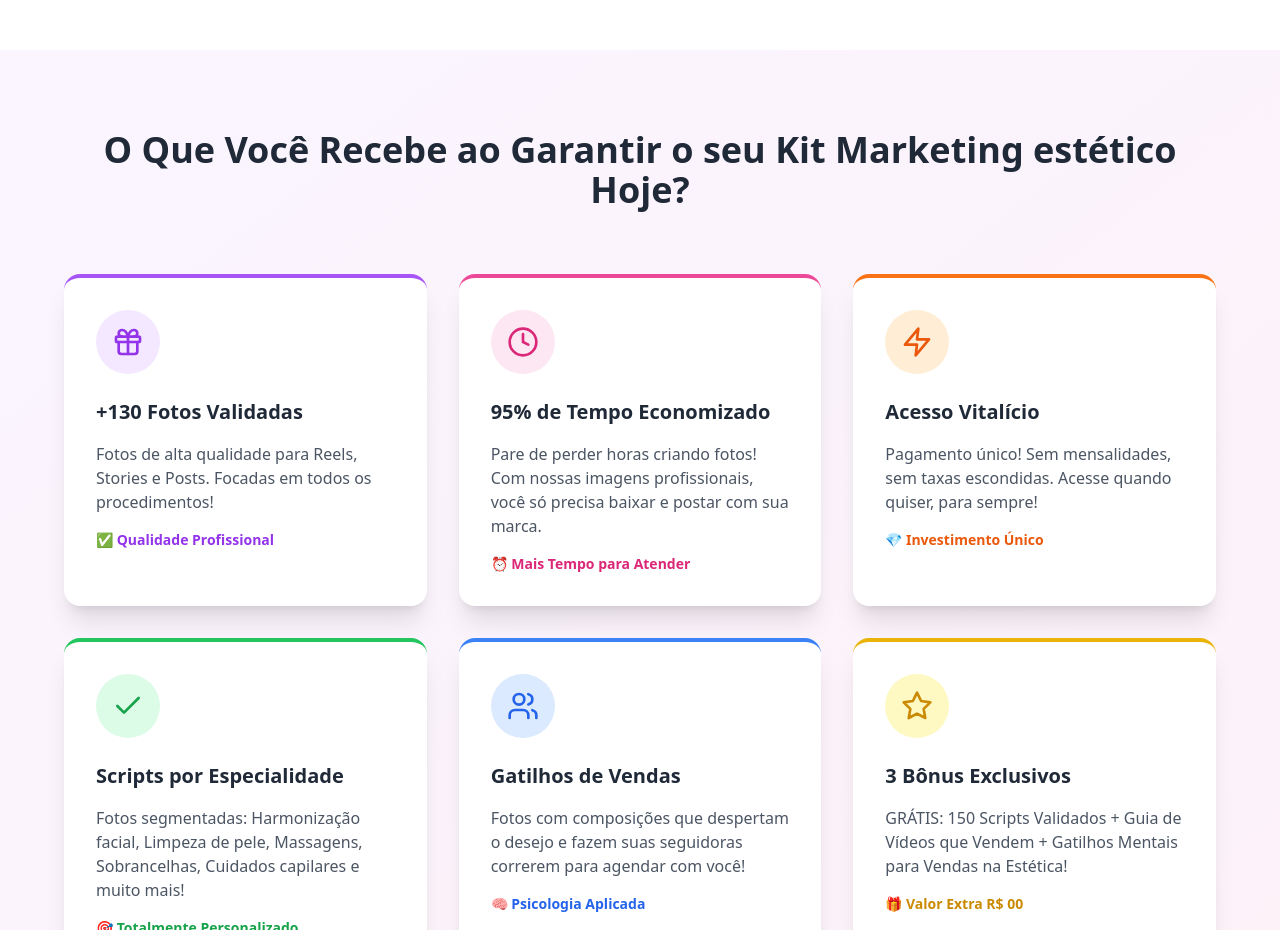
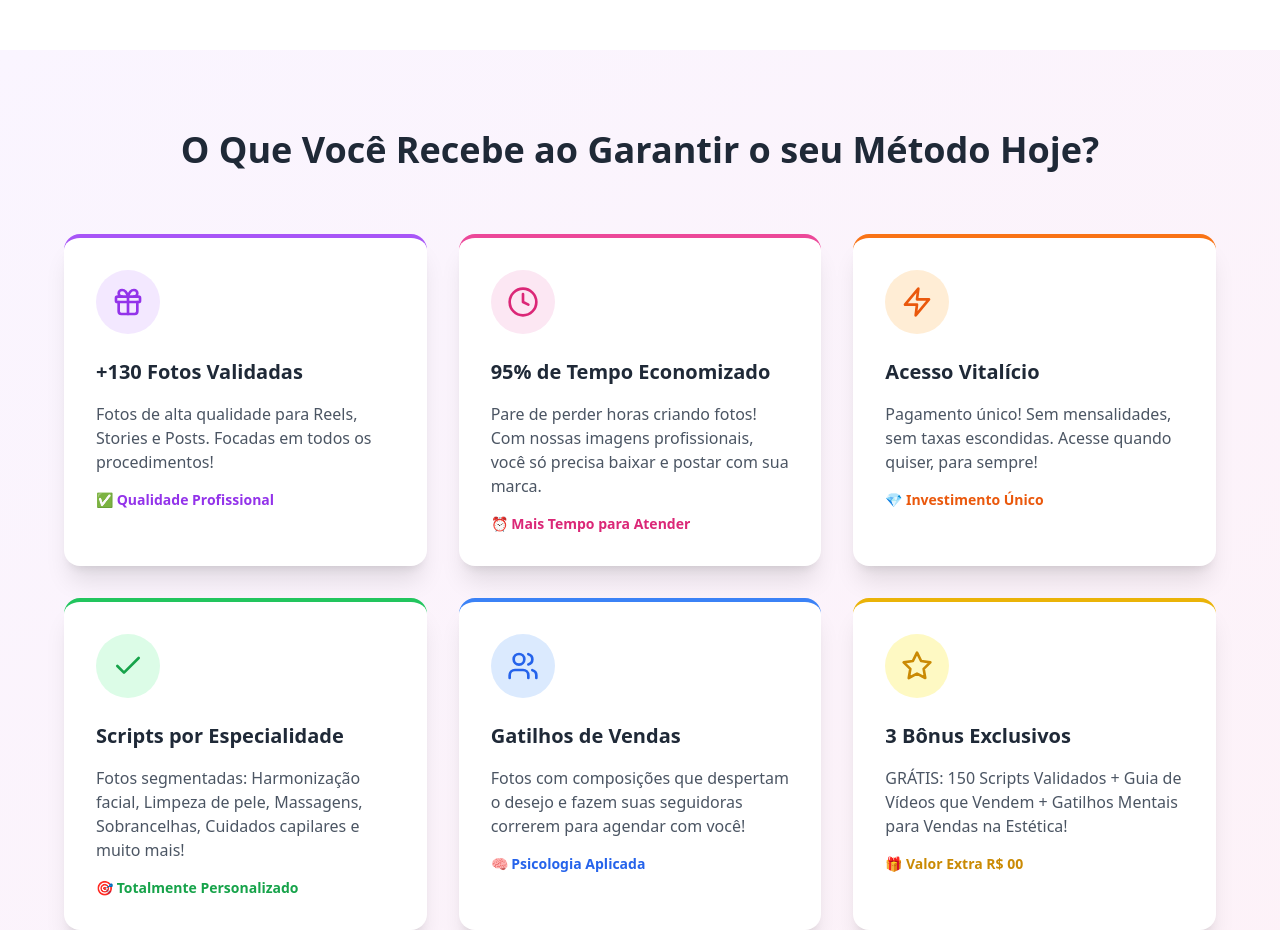
Before and after one commit to Magnus1385/KIT, a React (Vite) app: page / in a window 1280 px wide. Shown: the part 1640-2570 px from the top of the page. Built offline with nearby package versions, Linux system fonts and the light colour scheme.

Commit message:
Updated App.tsx

```diff
--- a/src/App.tsx
+++ b/src/App.tsx
@@ -236,7 +236,7 @@ function App() {
       <section className="py-20 px-4 bg-gradient-to-br from-purple-50 to-pink-50">
         <div className="max-w-6xl mx-auto">
           <h2 className="text-3xl md:text-4xl font-bold text-center mb-16 text-gray-800">
-            O Que Você Recebe ao Garantir o seu Kit Marketing estético Hoje?
+            O Que Você Recebe ao Garantir o seu Método Hoje?
           </h2>
           <div className="grid md:grid-cols-2 lg:grid-cols-3 gap-8">
             <div className="bg-white p-8 rounded-2xl shadow-xl border-t-4 border-purple-500 hover:shadow-2xl hover:scale-105 transition-all duration-300">
```
